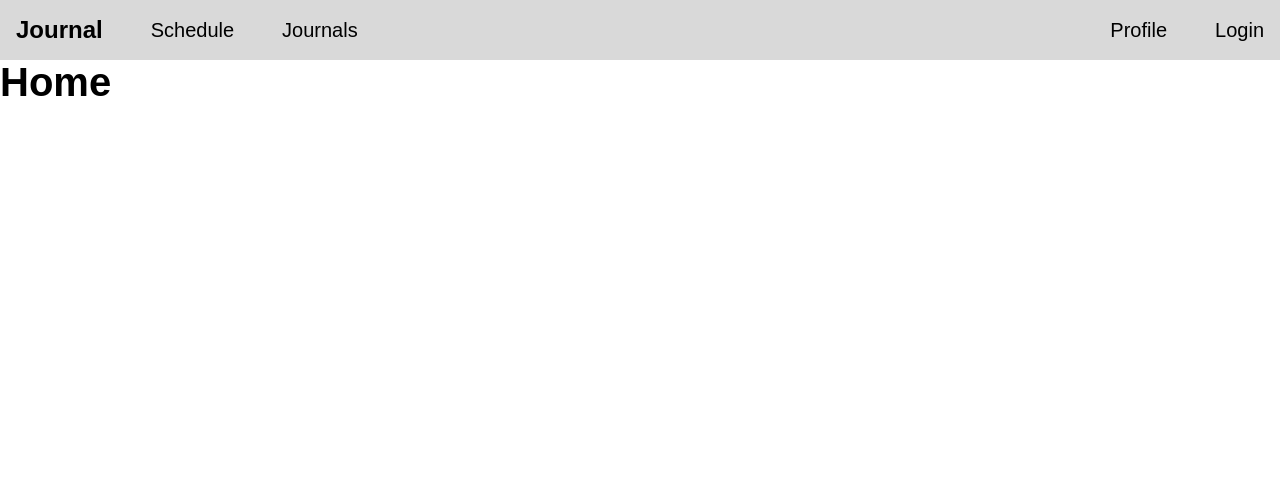
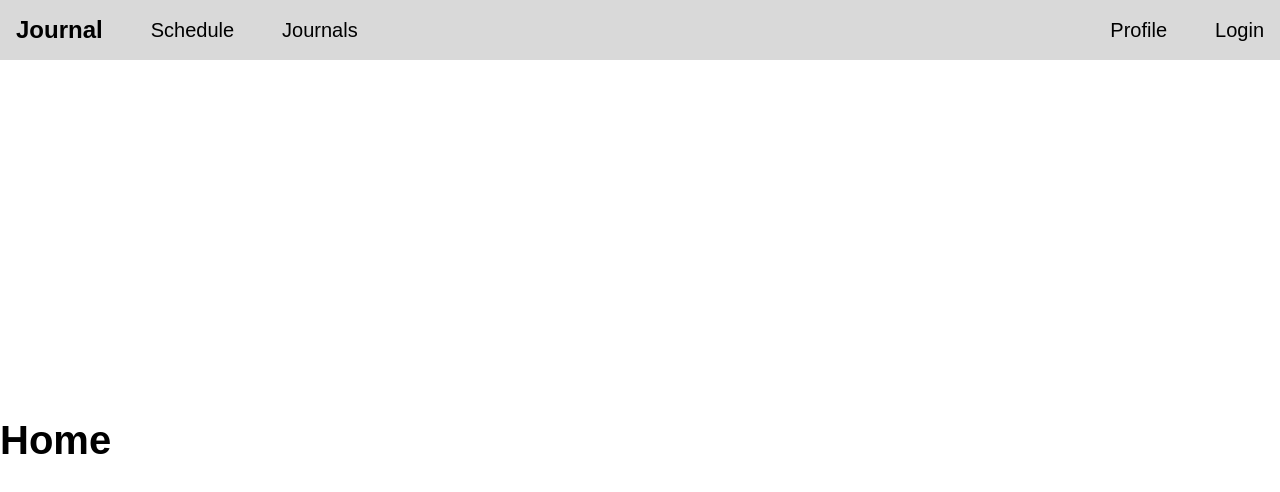
Before and after one commit to dunkinCoders/school-system, a React (Vite) app in the folder client/: page / in a window 1280 px wide. Shown: the top 492 px of the page. Built offline with nearby package versions, Linux system fonts and the light colour scheme; a web font is replaced by a local one.

Commit message:
added page layout

```diff
--- a/client/src/index.css
+++ b/client/src/index.css
@@ -2,6 +2,7 @@
 
 :root {
     font-family: 'Inria Sans', sans-serif;
+
 }
 
 body {
@@ -9,3 +10,10 @@ body {
     padding: 0;
     font-family: var(--font-family);
 }
+
+
+#root {
+    height: 100vh;
+    display: grid;
+    grid-template-rows: 5rem auto;
+}
```
